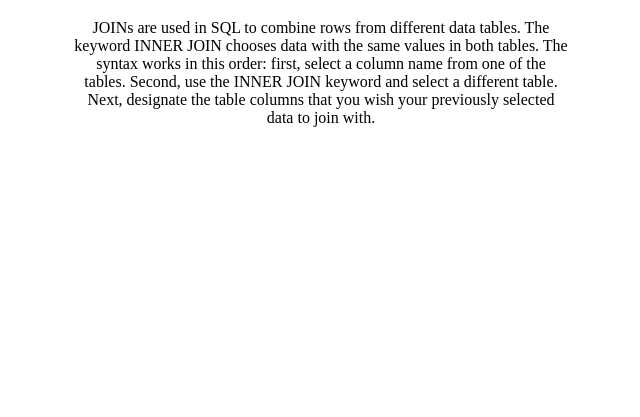
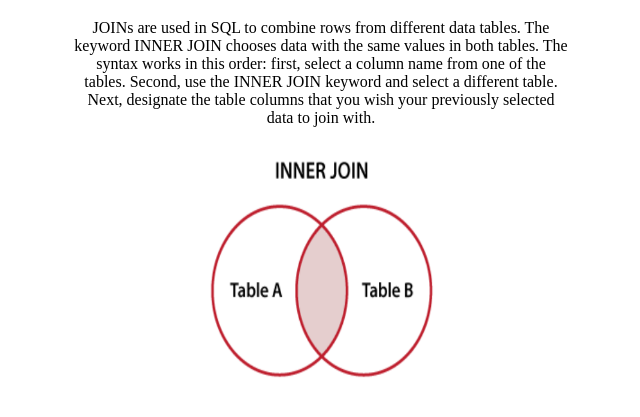
Before and after one commit to NotBenHodges/MoreSQL, a plain HTML site: page index.html in a window 1280 px wide. Shown: the part 61-478 px from the top of the page, without its empty margins (319-959 px from the left). Drawn offline with Linux system fonts and the light colour scheme.

Commit message:
Added png

```diff
--- a/index.html
+++ b/index.html
@@ -12,6 +12,7 @@
       syntax works in this order: first, select a column name from one of the <br>
       tables. Second, use the INNER JOIN keyword and select a different table. <br>
       Next, designate the table columns that you wish your previously selected <br>
-      data to join with. </p>
+      data to join with.</p>
+      <img src="Inner Join.png" alt="A Venn Diagram of INNER JOIN" class="I">
   </body>
 </html>
--- a/stylesheet.css
+++ b/stylesheet.css
@@ -1,3 +1,7 @@
 body{
   text-align: center;
 }
+.I{
+  height: 250px;
+  width: 300px;
+}
```
Also changed, not shown: Inner Join.PNG (added).
